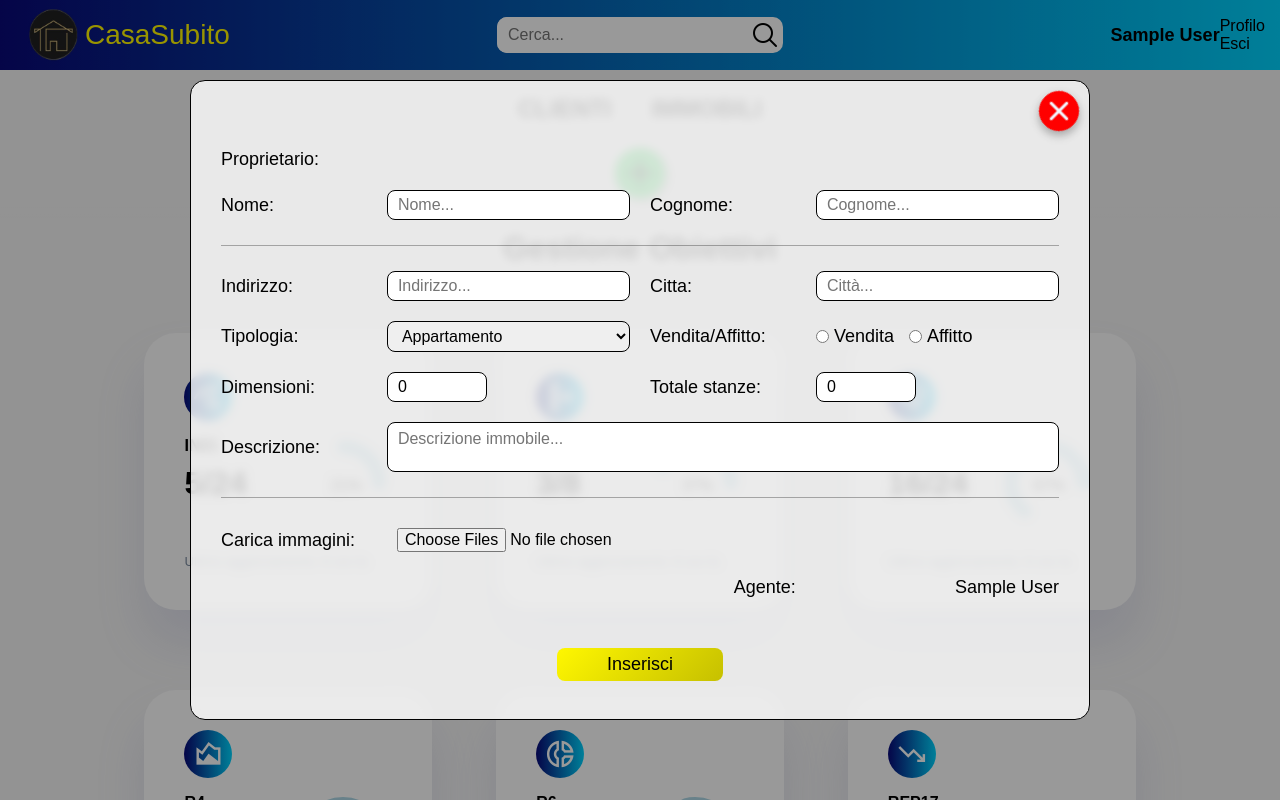
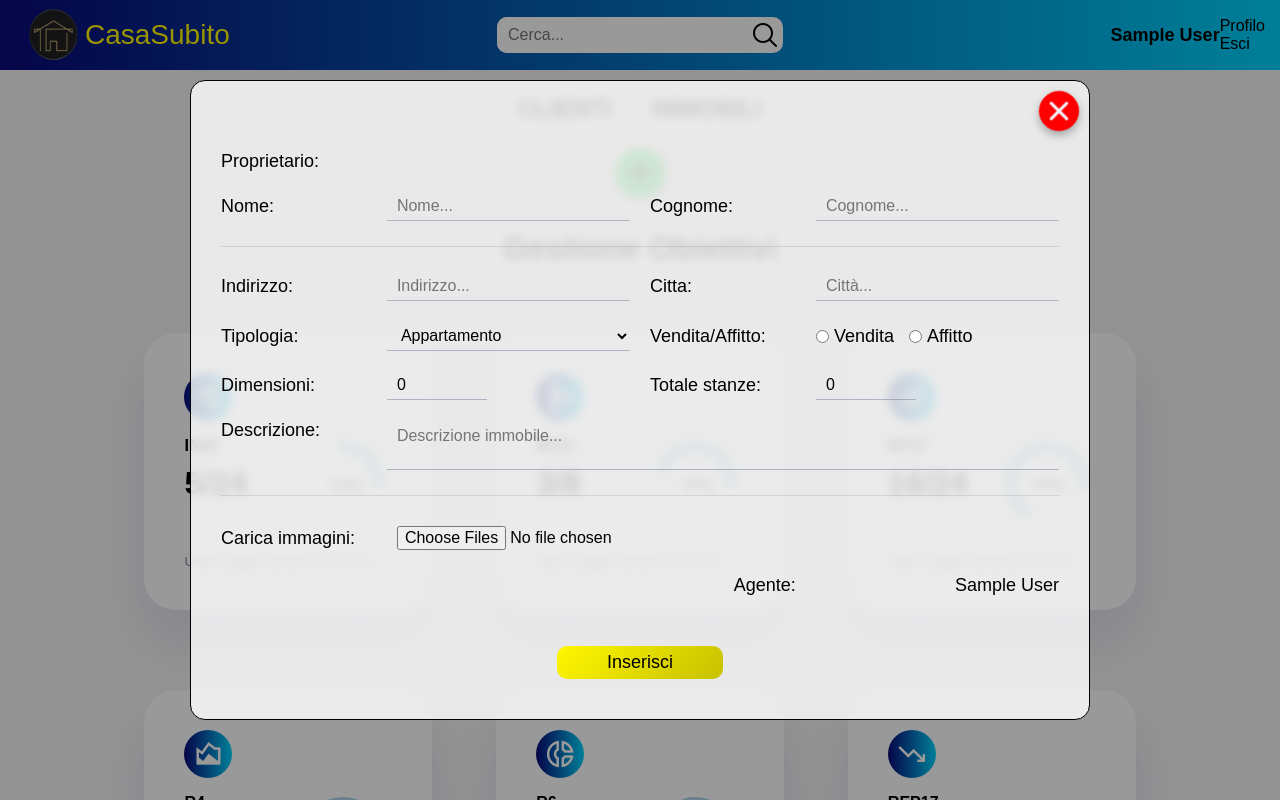
Before and after one commit to GianITS/git_CasaSubito, a Flask app: page /Inserimento_Immobili in a window 1280 px wide. Run offline with Flask 2, Linux system fonts and the light colour scheme; the visitor is signed in with stand-in values (Sample User, id 1); some libraries are stand-ins or nearby versions.

Commit message:
sistemati input css

```diff
--- a/website/static/style.css
+++ b/website/static/style.css
@@ -36,6 +36,10 @@ textarea{
 textarea{
     height: 50px;
     resize: none;
+    border: none;
+    border-bottom: 1px solid #7d8da190;
+    border-radius: 0;
+    background-color: transparent;
 }
 input:focus {
     box-shadow: 0 0 3pt 2pt var(--primary-color);
@@ -774,6 +778,14 @@ h1{
 .section.prop .container.scroll.client form{
     margin: 10px 0 0;
 }
+.section.prop .container.scroll.client form input{
+    border: none;
+    border-bottom: 1px solid #7d8da190;
+    border-radius: 0;
+    border-top-left-radius: 10px;
+    border-top-right-radius: 10px;
+    background-color: transparent;
+}
 .section.prop .container.scroll form #azione{
     display: flex;
 }
@@ -933,7 +945,7 @@ h1{
 .section.prop .container.scroll form .line{
     width: 100%;
     height: 1px;
-    background-color: rgba(0,0,0,.3);
+    background-color: rgba(0,0,0,.1);
     grid-column-start: 1;
     grid-column-end: 5;
     margin: 5px 0;
@@ -944,7 +956,14 @@ h1{
 }
 .section.prop .container.scroll form input,
 .section.prop .container.scroll form select{
+    border: none;
+    border-bottom: 1px solid #7d8da190;
+    border-radius: 0;
+    background-color: transparent;
     font-size: 16px;
+}
+.section.prop .container.scroll form .lblDesc{
+    align-items: flex-start;
 }
 .section.prop .container.scroll form #vendAff{
     display: flex;
@@ -973,6 +992,7 @@ h1{
 }
 .imgForm{
     border: none;
+    border-bottom: none !important;
     grid-column-start: 2;
     grid-column-end: 4;
 }
@@ -1009,6 +1029,7 @@ h1{
     margin: 30px;
     border: transparent;
     transition: all .3s;
+    border-radius: 10px;
 }
 .section.prop .container.scroll form .btnCenter .btnSub:hover{
     box-shadow: 2px 2px 10px rgba(0, 0, 0, .3);
--- a/website/templates/insert_properties.html
+++ b/website/templates/insert_properties.html
@@ -12,7 +12,7 @@
                 {{form.address.label}}{{form.address(placeholder="Indirizzo...")}}{{form.city.label}}{{form.city(placeholder="Città...")}}
                 {{form.tipologia.label}}{{form.tipologia()}}{{form.vendAff.label}}{{form.vendAff()}}
                 {{form.sqMeters.label}}<div class="row-small">{{form.sqMeters(placeholder="0")}}</div>{{form.totRoom.label}}<div class="row-small">{{form.totRoom(placeholder="0")}}</div>
-                {{form.description.label}}{{form.description(class_="row-large",placeholder="Descrizione immobile...")}}
+                {{form.description.label(class_="lblDesc")}}{{form.description(class_="row-large",placeholder="Descrizione immobile...")}}
                 <div class="line"></div>
                 {{form.images.label}}{{form.images(class_="imgForm")}} <div class="vuoto"></div>
                 {{form.agent.label(class_="lblAgent")}}<div class="agent">{{session["agent"]}}</div>
```
